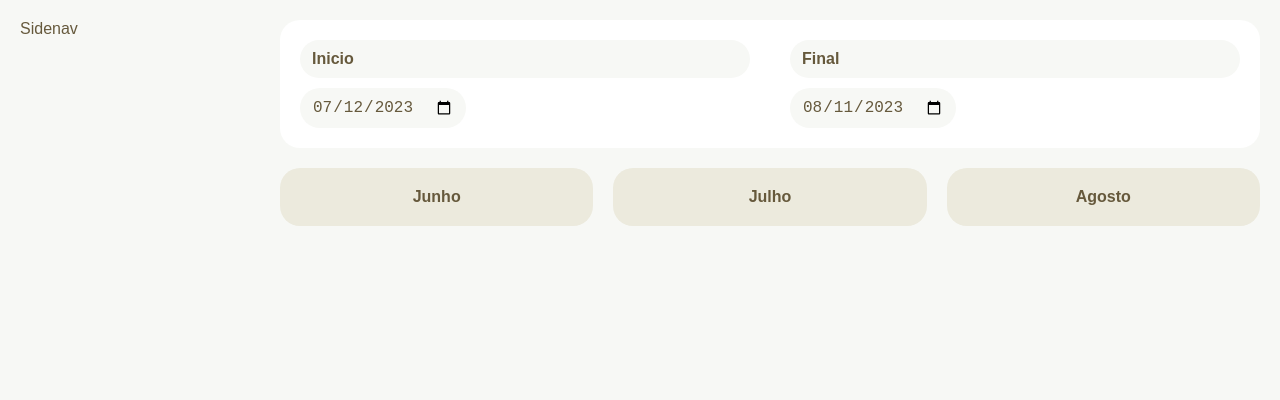
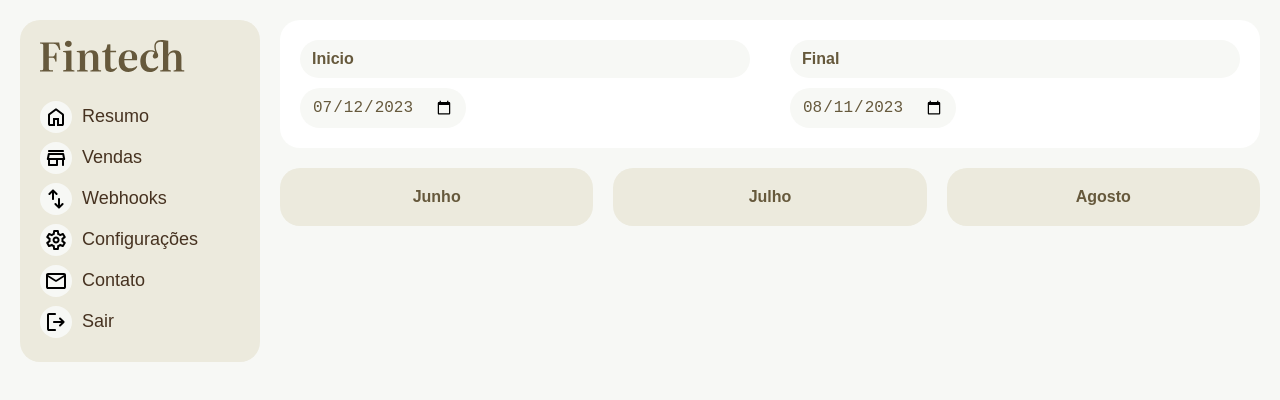
Before and after one commit to walacefex/fintech-react-typescript, a React (Vite) app: page / in a window 1280 px wide. Shown: the top 400 px of the page. Built offline with nearby package versions, Linux system fonts and the light colour scheme; no server answers; the HTML template or start-up script is replaced by a standard one.

Commit message:
Adding the menu with the icons and adding the classes to style

```diff
--- a/src/Components/Sidenav/index.tsx
+++ b/src/Components/Sidenav/index.tsx
@@ -1,8 +1,54 @@
-import React from 'react'
+import resumo from '../../assets/icons/resumo.svg'
+import vendas from '../../assets/icons/vendas.svg'
+import webhooks from '../../assets/icons/webhooks.svg'
+import configuracoes from '../../assets/icons/configuracoes.svg'
+import contato from '../../assets/icons/contato.svg'
+import sair from '../../assets/icons/sair.svg'
+import FintechSVG from '../../assets/FintechSVG'
 
 const Sidenav = () => {
   return (
-    <div>Sidenav</div>
+    <nav className='sidenav box bg-3' >
+     <FintechSVG title='Fintech Logo' />
+      <ul>
+        <li>
+          <span>
+            <img src={resumo} alt="icone home" />
+          </span>
+          <a href="">Resumo</a>
+        </li>
+        <li>
+          <span>
+            <img src={vendas} alt="icon store" />
+          </span>
+          <a href="">Vendas</a>
+        </li>
+        <li>
+          <span>
+            <img src={webhooks} alt="icon transfer data" />
+          </span>
+          <a>Webhooks</a>
+        </li>
+        <li>
+          <span>
+            <img src={configuracoes} alt="icon config" />
+          </span>
+          <a>Configurações</a>
+        </li>
+        <li>
+          <span>
+            <img src={contato} alt="icon contato" />
+          </span>
+          <a>Contato</a>
+        </li>
+        <li>
+          <span>
+            <img src={sair} alt="icon exit" />
+          </span>
+          <a>Sair</a>
+        </li>
+      </ul>
+    </nav>
   )
 }
 
```
